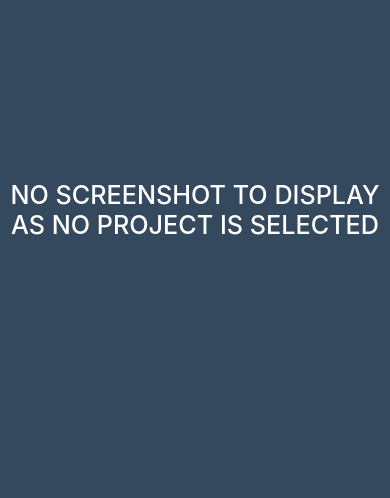
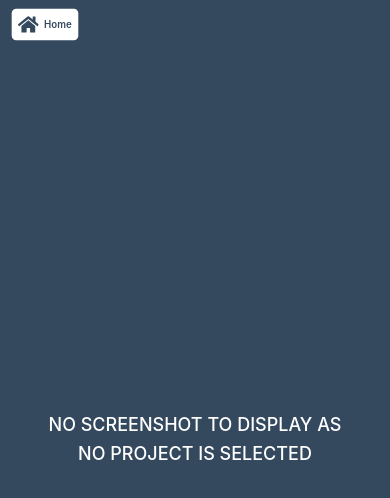
Before and after one commit to hurlaniyhi/Portfolio, a React (Create React App) app: page /apk in a window 390 px wide. Shown: the top 498 px of the page. Built offline with nearby package versions, Linux system fonts and the light colour scheme.

Commit message:
make it better

```diff
--- a/sass/main.scss
+++ b/sass/main.scss
@@ -242,10 +242,18 @@ body {
       text-align: center;
       cursor: pointer;
 
+      @media (max-width: 470px) {
+        transform: scale(.8);
+      }
+
       &:hover, &:active {
         //background-color: #22375A;
         box-shadow: 0 0.5rem 2rem rgba(#000, 0.2);
         transform: scale(1.1);
+
+        @media (max-width: 470px) {
+          transform: scale(1);
+        }
       }
 
       .navigation__move-1 {
@@ -295,12 +303,16 @@ body {
       width: 4rem;
       border-radius: 5%;
       position: absolute;
-      top: .55rem;
+      top: .7rem;
       right: 2.5rem;
       background-image: radial-gradient( #34495E,  #142954);
 
       z-index: 10;
       transition: transform .3s cubic-bezier(0.86, 0, 0.07, 1);
+
+      @media (max-width: 470px) {
+        transform: scale(.8);
+      }
 
 
       // @include respond(tab-port) {
@@ -512,7 +524,8 @@ body {
     font-size: 1.65rem;
     padding-left: 2.5rem;
     padding-right: 2.5rem;
-    // line-height: 2.2rem;
+    margin: 1rem 0;
+    line-height: 2.3rem;
   }
 }
 
@@ -593,9 +606,17 @@ body {
       cursor: pointer;
       margin-bottom: 3rem;
 
+      &-link {
+
+        &:link, &:visited {
+          text-decoration: none;
+          color: white;
+        }
+      }
+
       &:hover, &:active {
         background-color: green;
-      }
+        }
     }
 
     &--more_projects {
@@ -1030,6 +1051,75 @@ body {
 }
 
 
+.message {
+  display: block;
+  font-size: 3.5rem;
+  text-transform: uppercase;
+  font-weight: 500;
+  color: white;
+  position: absolute;
+  text-align: center;
+  line-height: 5.5rem;
+  top: 50%;
+  //left: 50%;
+  padding: 0 11%;
+  transform: translate(0%, -50%);
+
+  @media (max-width: 490px) {
+    font-size: 2.5rem;
+    line-height: 4rem;
+  }
+
+  }
+
+  .gohome {
+    padding: 0rem 1rem;
+    position: absolute;
+    top: 1rem;
+    left: 2%;
+    //transform: translateY(-50%);
+    background-color: white;
+    color: #34495e;
+    border-radius: 5px;
+    display: flex;
+    justify-content: center;
+    align-items: center;
+    transition: all .2s;
+
+    @media (max-width: 470px) {
+      transform: scale(0.9);
+    }
+
+    @media (max-width: 320px) {
+      transform: scale(0.75);
+    }
+
+    &::after {
+      content: "";
+      // display: inline-block;
+      height: 100%;
+      width: 100%;
+      border-radius: 5px;
+      position: absolute;
+      bottom: 0;
+      left: 0;
+      z-index: -1;
+      transition: all 0.4s;
+    }
+
+    &:hover,
+    &:active {
+      box-shadow: 0 1rem 2rem rgba(0, 0, 0, 0.3);
+
+      &::after {
+        transform: scaleX(1.4) scaleY(1.6);
+        background-color: white;
+        opacity: 0;
+      }
+  }
+}
+
+
 
 
 
--- a/src/context/StateContext.js
+++ b/src/context/StateContext.js
@@ -6,7 +6,8 @@ const stateReducer = (state, action) => {
 
     switch (action.type){
 
-        case "change": return {...state, src: action.payload.image, color: action.payload.color}
+        case "change": return {...state, src: action.payload.image, color: action.payload.color,
+            projectName: action.payload.name}
     }
 
 }
@@ -16,16 +17,16 @@ const stateReducer = (state, action) => {
 export const StateProvider = (props) => {
 
 
-    const [state, dispatch] = useReducer(stateReducer,{src: "", color: ""})
+    const [state, dispatch] = useReducer(stateReducer,{src: "", color: "", projectName: ""})
 
 
-    const NavigateMe = async(history, image, color) => {
+    const NavigateMe = async(history, image, color, name) => {
 
         const variab = image.map(function(run)
         {
            return <img className="image-items" src={run}/>
         })
-       await dispatch({type: "change", payload: {image: variab, color}})
+       await dispatch({type: "change", payload: {image: variab, color, name}})
         history.push("/apk")
     }
 
--- a/src/screen2.js
+++ b/src/screen2.js
@@ -17,6 +17,7 @@ const Apk = () => {
     // function handleNav(){
     //     history.push("/")
     // }
+    // https://drive.google.com/file/d/1ZqWcFUOT6EtEtPCL3aawAq_a8G-7h2Yv/view?usp=sharing
 
     document.body.style.backgroundColor = "#34495e";
 
@@ -30,6 +31,7 @@ const Apk = () => {
                     <a className="home-button" onClick={()=>Home(history)} style={{color: state.color}}><FaHome className="home-logo" size={23}/><p className="span-text">Home</p></a>
                     <h2 className="image-text">Project Screenshots</h2>
                 </div>
+                <p style={{textAlign: "center", fontSize: "2.2rem", color: state.color, fontWeight: "bold"}}>{state.projectName}</p>
                 <div className="project-images">
                 {state.src}
                 </div>
@@ -37,7 +39,11 @@ const Apk = () => {
 
 
         </div>
-        : <p style={{fontSize: "3.5rem", textAlign: "center", textTransform: "uppercase", marginTop: "25rem", fontWeight: "500", color: "white"}}>No Screenshot to display as no Project is Selected</p>}
+        : <div>
+            <p className="message">No Screenshot to display as no Project is Selected</p>
+            <a className="gohome" onClick={()=>Home(history)}><FaHome className="home-logo" size={23}/><p className="span-text">Home</p></a>
+          </div>}
+
         </div>
     )
 }
--- a/src/style.css
+++ b/src/style.css
@@ -154,9 +154,15 @@ body {
     box-shadow: 0 1rem 3rem rgba(0, 0, 0, 0.1);
     text-align: center;
     cursor: pointer; }
+    @media (max-width: 470px) {
+      .navigation__button {
+        transform: scale(0.8); } }
     .navigation__button:hover, .navigation__button:active {
       box-shadow: 0 0.5rem 2rem rgba(0, 0, 0, 0.2);
       transform: scale(1.1); }
+      @media (max-width: 470px) {
+        .navigation__button:hover, .navigation__button:active {
+          transform: scale(1); } }
     .navigation__button .navigation__move-1 {
       position: absolute;
       color: white;
@@ -179,11 +185,14 @@ body {
     width: 4rem;
     border-radius: 5%;
     position: absolute;
-    top: .55rem;
+    top: .7rem;
     right: 2.5rem;
     background-image: radial-gradient(#34495E, #142954);
     z-index: 10;
     transition: transform 0.3s cubic-bezier(0.86, 0, 0.07, 1); }
+    @media (max-width: 470px) {
+      .navigation__background {
+        transform: scale(0.8); } }
   .navigation__nav {
     height: 100vh;
     position: fixed;
@@ -307,7 +316,9 @@ body {
     display: block;
     font-size: 1.65rem;
     padding-left: 2.5rem;
-    padding-right: 2.5rem; }
+    padding-right: 2.5rem;
+    margin: 1rem 0;
+    line-height: 2.3rem; }
 
 .content-body {
   background-color: #ecf0f1; }
@@ -360,6 +371,9 @@ body {
       background-color: #34495e;
       cursor: pointer;
       margin-bottom: 3rem; }
+      .content__info--download-link:link, .content__info--download-link:visited {
+        text-decoration: none;
+        color: white; }
       .content__info--download:hover, .content__info--download:active {
         background-color: green; }
     .content__info--more_projects {
@@ -658,6 +672,58 @@ body {
     transform: scale(0.3);
     background-color: red; }
 
+.message {
+  display: block;
+  font-size: 3.5rem;
+  text-transform: uppercase;
+  font-weight: 500;
+  color: white;
+  position: absolute;
+  text-align: center;
+  line-height: 5.5rem;
+  top: 50%;
+  padding: 0 11%;
+  transform: translate(0%, -50%); }
+  @media (max-width: 490px) {
+    .message {
+      font-size: 2.5rem;
+      line-height: 4rem; } }
+
+.gohome {
+  padding: 0rem 1rem;
+  position: absolute;
+  top: 1rem;
+  left: 2%;
+  background-color: white;
+  color: #34495e;
+  border-radius: 5px;
+  display: flex;
+  justify-content: center;
+  align-items: center;
+  transition: all .2s; }
+  @media (max-width: 470px) {
+    .gohome {
+      transform: scale(0.9); } }
+  @media (max-width: 320px) {
+    .gohome {
+      transform: scale(0.75); } }
+  .gohome::after {
+    content: "";
+    height: 100%;
+    width: 100%;
+    border-radius: 5px;
+    position: absolute;
+    bottom: 0;
+    left: 0;
+    z-index: -1;
+    transition: all 0.4s; }
+  .gohome:hover, .gohome:active {
+    box-shadow: 0 1rem 2rem rgba(0, 0, 0, 0.3); }
+    .gohome:hover::after, .gohome:active::after {
+      transform: scaleX(1.4) scaleY(1.6);
+      background-color: white;
+      opacity: 0; }
+
 .footer {
   background-color: #34495e; }
   .footer-brand {
```
Also changed, not shown: src/portfolio.js (+33 -33 lines).
